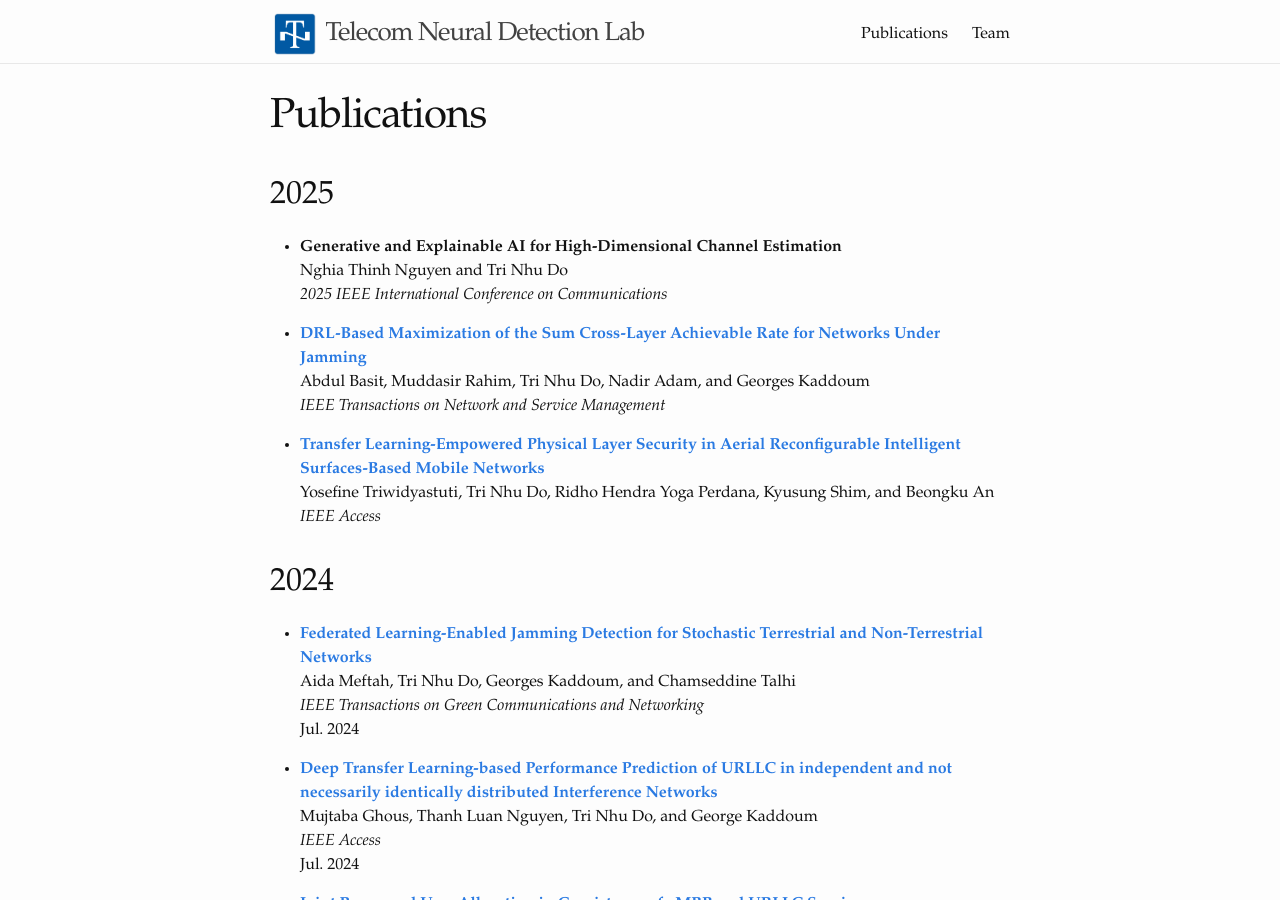
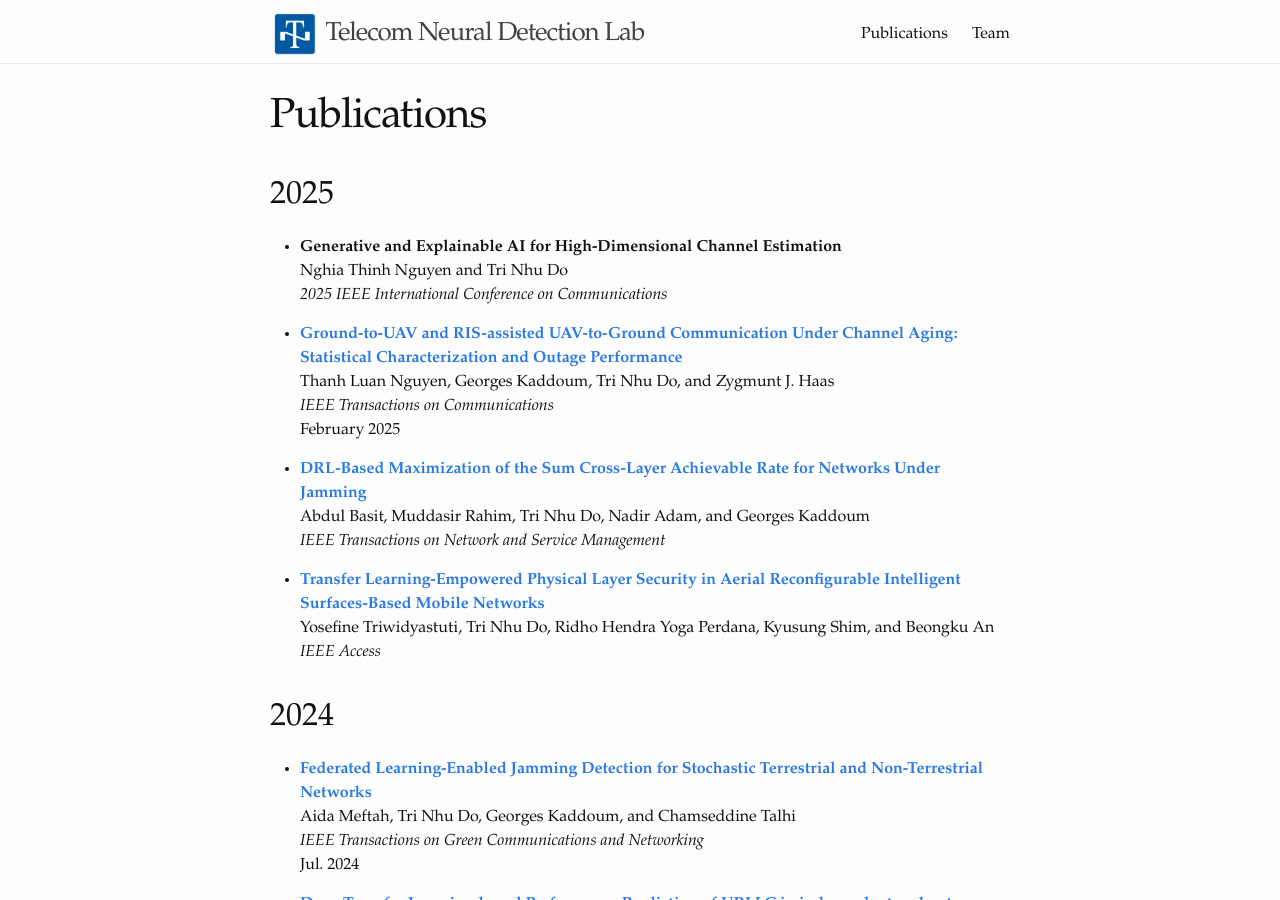
Before and after one commit to tnd-lab/tnd-lab.github.io, a Jekyll site: the page built from publications.md, in a window 1280 px wide and 900 px high. Built offline with Jekyll 4.4.1, drawn with Linux system fonts in a browser that asks for light colours.

Commit message:
Update publications.md

```diff
--- a/publications.md
+++ b/publications.md
@@ -8,6 +8,11 @@ permalink: /publications/
 - **Generative and Explainable AI for High-Dimensional Channel Estimation**
   	Nghia Thinh Nguyen and Tri Nhu Do
   	_2025 IEEE International Conference on Communications_
+
+- [**Ground-to-UAV and RIS-assisted UAV-to-Ground Communication Under Channel Aging: Statistical Characterization and Outage Performance**](https://ieeexplore.ieee.org/document/10891853)
+	Thanh Luan Nguyen, Georges Kaddoum, Tri Nhu Do, and Zygmunt J. Haas
+	_IEEE Transactions on Communications_
+	February 2025
 
 - [**DRL-Based Maximization of the Sum Cross-Layer Achievable Rate for Networks Under Jamming**](https://ieeexplore.ieee.org/document/10852218)
   	Abdul Basit, Muddasir Rahim, Tri Nhu Do, Nadir Adam, and Georges Kaddoum
```
